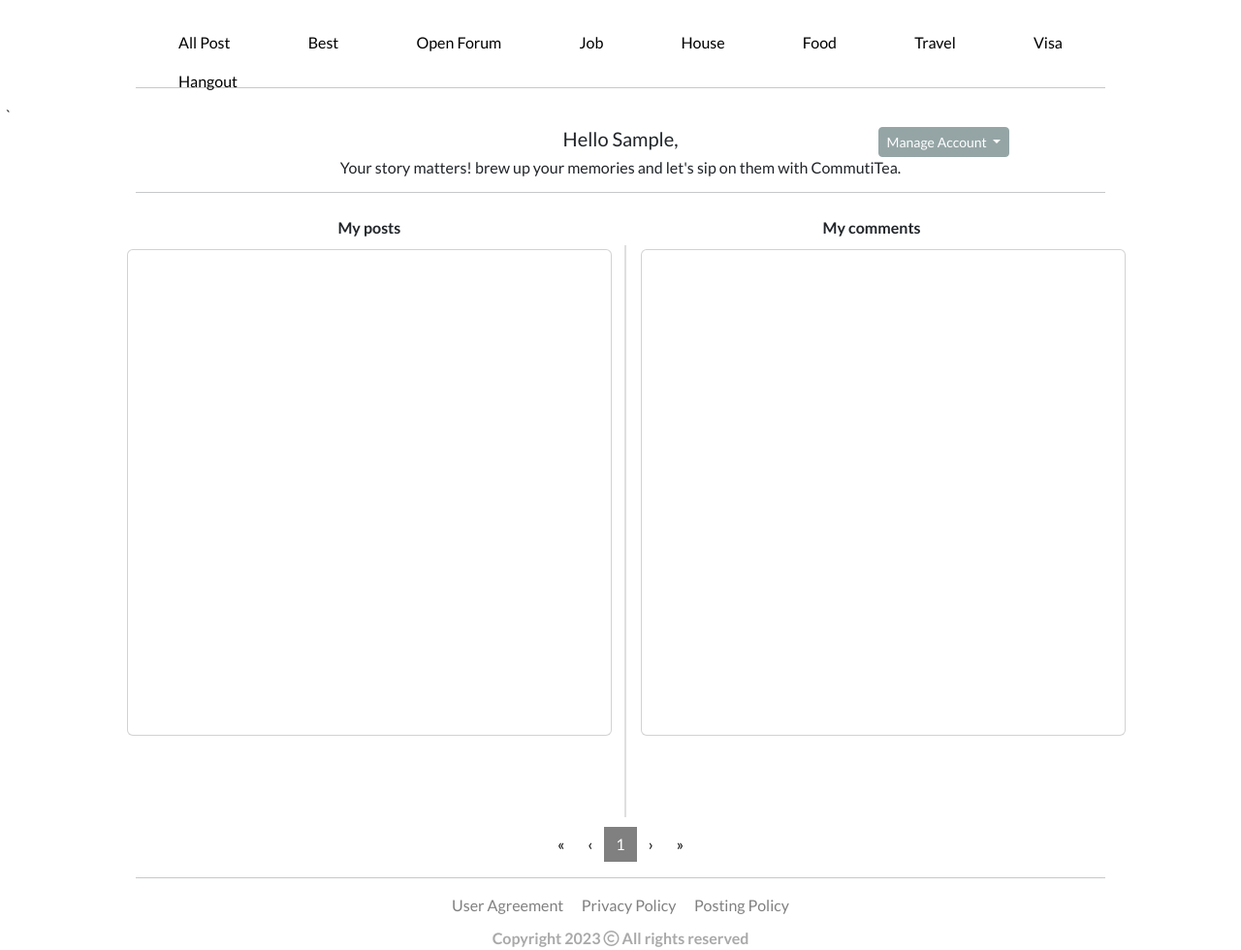
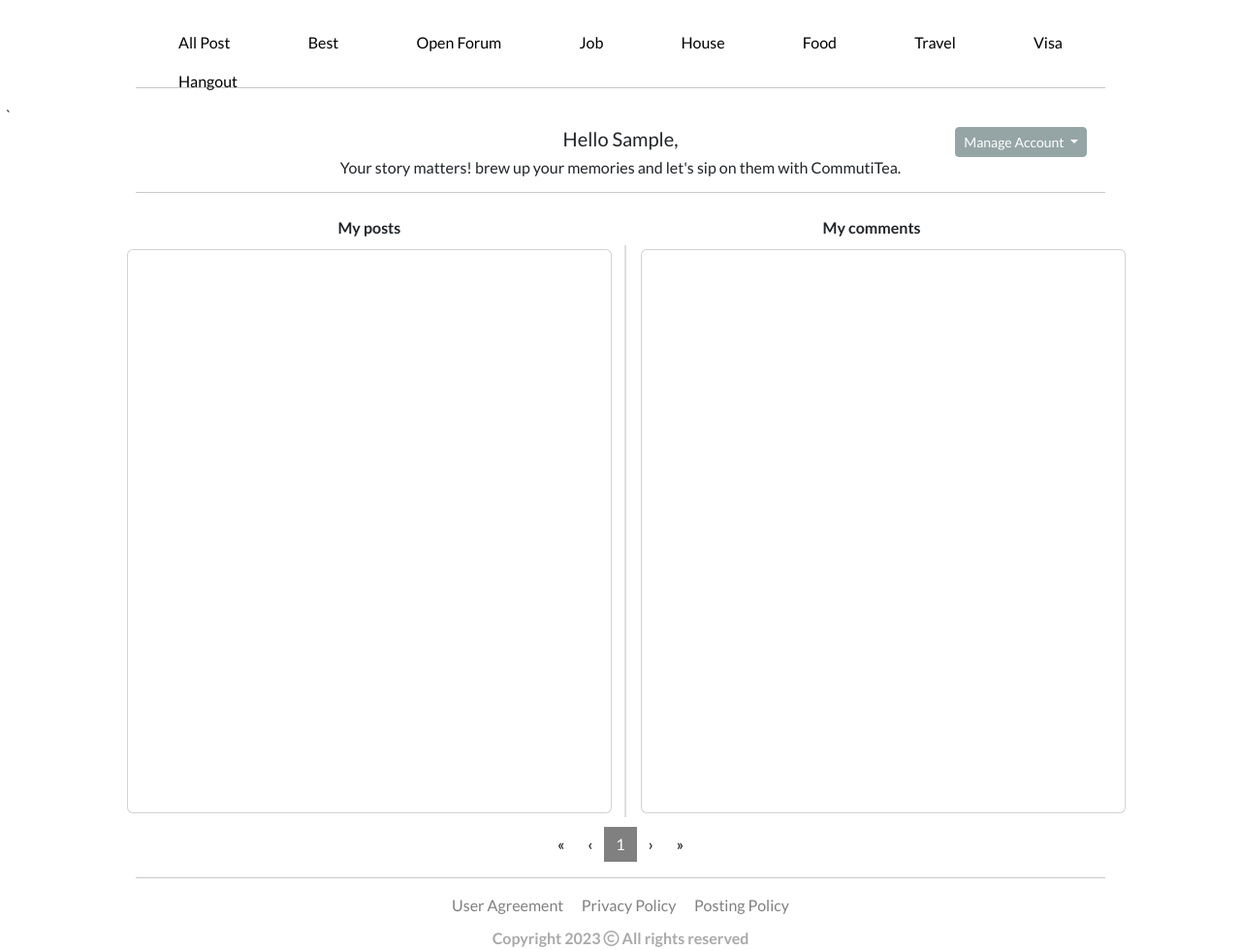
Before and after one commit to ojg1993/CommuniTea, a Django app: page /accounts/my-page in a window 1280 px wide. Shown: the part 132-1112 px from the top of the page at 97% size. Run offline with Django 5.2, Linux system fonts and the light colour scheme; the visitor is signed in with stand-in values (Sample User, id 1); data that the repository does not hold is empty; some libraries are stand-ins or nearby versions.

Commit message:
design: adjust box size and manage account button position

```diff
--- a/accounts/templates/accounts/mypage.html
+++ b/accounts/templates/accounts/mypage.html
@@ -18,7 +18,7 @@
     <div class="container text-center" style="margin-top: 0px;">
         <div class="row align-items-start">
             <h5 class="col-md-6 offset-md-3">Hello {{ request.user.first_name|capfirst }},</h5>
-            <div class="col-md-2 .offset-md-3 dropdown">
+            <div class="col-md-1 offset-md-1 dropdown">
                 <button class="btn btn-secondary dropdown-toggle btn-sm" type="button" data-bs-toggle="dropdown"
                         aria-expanded="false">
                     Manage Account
@@ -45,7 +45,7 @@
             </div>
 
             <div class="card" style="width: 500px;">
-                <div class="card-body" style="min-height: 500px;">
+                <div class="card-body" style="min-height: 580px;">
                     {% for post in post_page %}
                         <div style="display: flex; flex-direction: column;">
                             <div style="font-size: 10px; color: grey; display: flex;">
@@ -80,7 +80,7 @@
             </div>
 
             <div class="card" style="width: 500px;">
-                <div class="card-body" style="min-height: 500px;">
+                <div class="card-body" style="min-height: 580px;">
                     {% for comment in comments_page %}
 
                         <div style="display: flex; flex-direction: column;">
```
